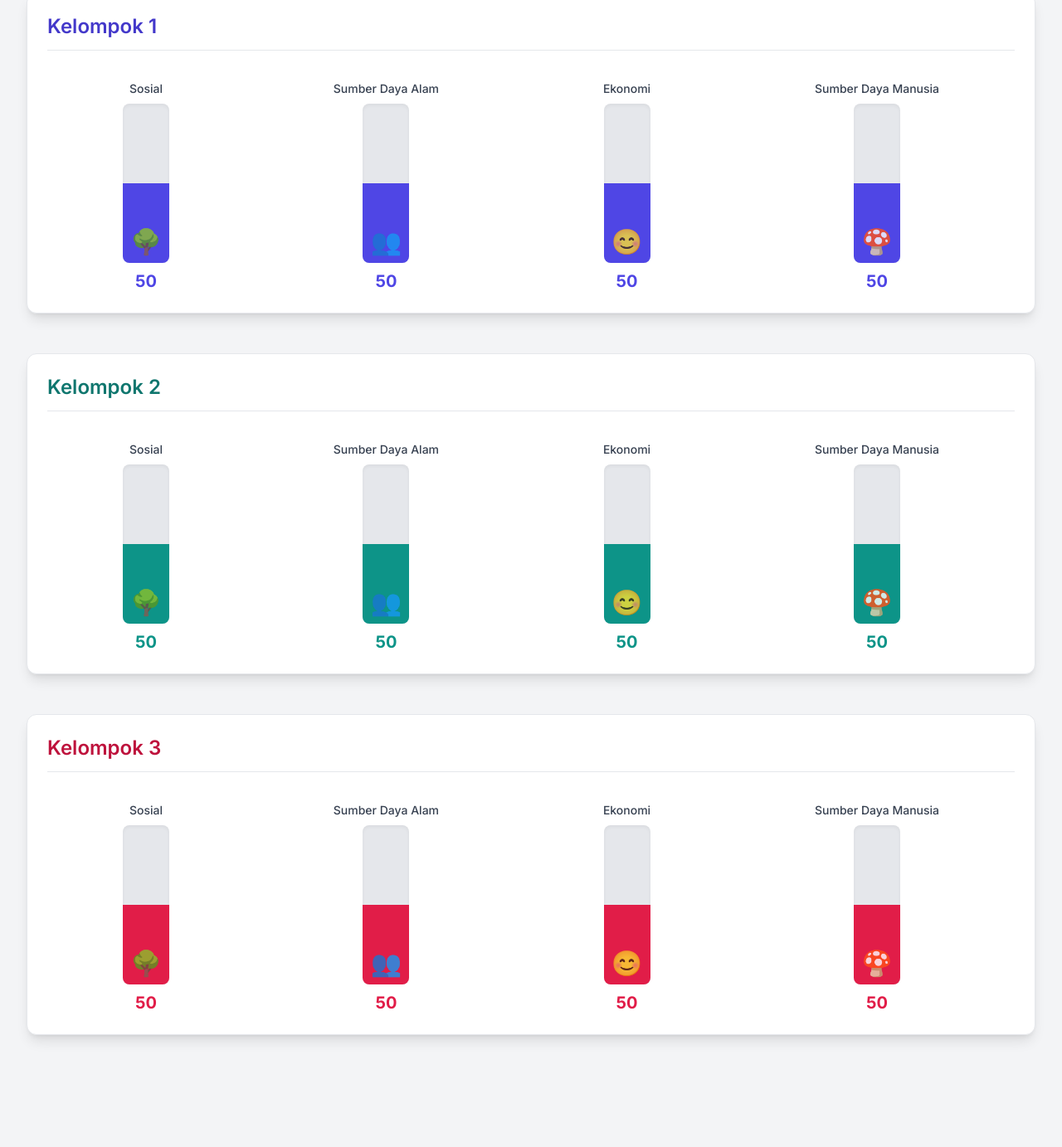
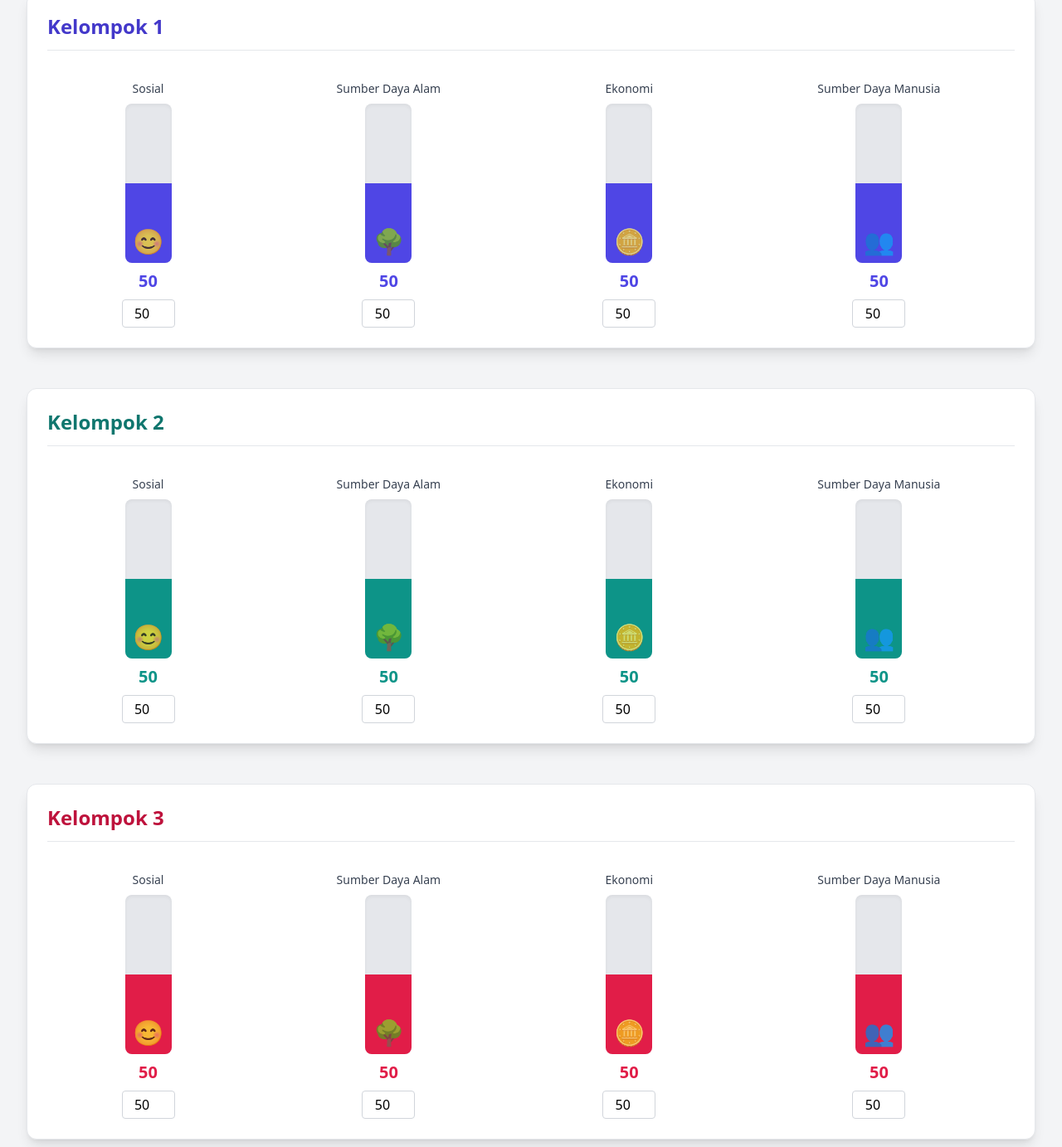
Before and after one commit to Thoriqfm/Build-a-Country, a plain HTML site: page index.html in a window 1280 px wide. Shown: the part 117-1500 px from the top of the page at 83% size. Before the commit the page ends 1397 px from the top, so only its background shows below. Drawn offline with nearby package versions, Linux system fonts and the light colour scheme.

Commit message:
Refactor index.html for improved structure and styling
Updated the HTML structure and improved the styling for groups, including input types and classes.

```diff
--- a/index.html
+++ b/index.html
@@ -6,17 +6,17 @@
     <meta name="viewport" content="width=device-width, initial-scale=1.0">
     <title>Build a Country</title>
     <script src="https://cdn.tailwindcss.com"></script>
-    <script src="script.js" defer></script>
-    <link rel="stylesheet" href="style.css">
+    <link rel="stylesheet" href="styles.css">
+    <script src="script.js"></script>
 </head>
 
 <body class="bg-gray-100">
-
     <div class="container max-w-7xl mx-auto p-4 sm:p-8">
         <h1 class="text-3xl font-bold text-center text-gray-800 mb-10">
             Build a Country
         </h1>
         <div class="space-y-12">
+            <!-- Kelompok 1 -->
             <div class="bg-white p-6 rounded-xl shadow-lg border border-gray-200">
                 <h2 class="text-2xl font-semibold text-indigo-700 mb-5 border-b border-gray-200 pb-3">
                     Kelompok 1
@@ -27,12 +27,14 @@
                         <div id="track-g1-i-a"
                             class="diagram-track w-14 h-48 bg-gray-200 rounded-lg overflow-hidden relative cursor-pointer shadow-inner">
                             <div id="fill-g1-i-a"
-                                class="absolute bottom-0 left-0 w-full bg-indigo-600 transition-colors duration-150"
+                                class="absolute bottom-0 left-0 w-full bg-indigo-600 transition-all duration-300"
                                 style="height: 50%;"></div>
-                            <div class="absolute bottom-2 left-0 w-full text-center text-3xl opacity-80"><span>🌳</span>
+                            <div class="absolute bottom-2 left-0 w-full text-center text-3xl opacity-80"><span>😊</span>
                             </div>
                         </div>
                         <span id="val-g1-i-a" class="text-xl font-bold text-indigo-600">50</span>
+                        <input type="number" id="input-g1-i-a" min="0" max="100" value="50"
+                            class="w-16 px-2 py-1 text-center border border-gray-300 rounded focus:outline-none focus:ring-2 focus:ring-indigo-500">
                         <input type="range" id="g1-i-a" min="0" max="100" value="50" class="sr-only">
                     </div>
                     <div class="flex flex-col items-center space-y-2">
@@ -40,12 +42,14 @@
                         <div id="track-g1-i-b"
                             class="diagram-track w-14 h-48 bg-gray-200 rounded-lg overflow-hidden relative cursor-pointer shadow-inner">
                             <div id="fill-g1-i-b"
-                                class="absolute bottom-0 left-0 w-full bg-indigo-600 transition-colors duration-150"
+                                class="absolute bottom-0 left-0 w-full bg-indigo-600 transition-all duration-300"
                                 style="height: 50%;"></div>
-                            <div class="absolute bottom-2 left-0 w-full text-center text-3xl opacity-80"><span>👥</span>
+                            <div class="absolute bottom-2 left-0 w-full text-center text-3xl opacity-80"><span>🌳</span>
                             </div>
                         </div>
                         <span id="val-g1-i-b" class="text-xl font-bold text-indigo-600">50</span>
+                        <input type="number" id="input-g1-i-b" min="0" max="100" value="50"
+                            class="w-16 px-2 py-1 text-center border border-gray-300 rounded focus:outline-none focus:ring-2 focus:ring-indigo-500">
                         <input type="range" id="g1-i-b" min="0" max="100" value="50" class="sr-only">
                     </div>
                     <div class="flex flex-col items-center space-y-2">
@@ -53,12 +57,14 @@
                         <div id="track-g1-i-c"
                             class="diagram-track w-14 h-48 bg-gray-200 rounded-lg overflow-hidden relative cursor-pointer shadow-inner">
                             <div id="fill-g1-i-c"
-                                class="absolute bottom-0 left-0 w-full bg-indigo-600 transition-colors duration-150"
+                                class="absolute bottom-0 left-0 w-full bg-indigo-600 transition-all duration-300"
                                 style="height: 50%;"></div>
-                            <div class="absolute bottom-2 left-0 w-full text-center text-3xl opacity-80"><span>😊</span>
+                            <div class="absolute bottom-2 left-0 w-full text-center text-3xl opacity-80"><span>🪙</span>
                             </div>
                         </div>
                         <span id="val-g1-i-c" class="text-xl font-bold text-indigo-600">50</span>
+                        <input type="number" id="input-g1-i-c" min="0" max="100" value="50"
+                            class="w-16 px-2 py-1 text-center border border-gray-300 rounded focus:outline-none focus:ring-2 focus:ring-indigo-500">
                         <input type="range" id="g1-i-c" min="0" max="100" value="50" class="sr-only">
                     </div>
                     <div class="flex flex-col items-center space-y-2">
@@ -66,16 +72,20 @@
                         <div id="track-g1-i-d"
                             class="diagram-track w-14 h-48 bg-gray-200 rounded-lg overflow-hidden relative cursor-pointer shadow-inner">
                             <div id="fill-g1-i-d"
-                                class="absolute bottom-0 left-0 w-full bg-indigo-600 transition-colors duration-150"
+                                class="absolute bottom-0 left-0 w-full bg-indigo-600 transition-all duration-300"
                                 style="height: 50%;"></div>
-                            <div class="absolute bottom-2 left-0 w-full text-center text-3xl opacity-80"><span>🍄</span>
+                            <div class="absolute bottom-2 left-0 w-full text-center text-3xl opacity-80"><span>👥</span>
                             </div>
                         </div>
                         <span id="val-g1-i-d" class="text-xl font-bold text-indigo-600">50</span>
+                        <input type="number" id="input-g1-i-d" min="0" max="100" value="50"
+                            class="w-16 px-2 py-1 text-center border border-gray-300 rounded focus:outline-none focus:ring-2 focus:ring-indigo-500">
                         <input type="range" id="g1-i-d" min="0" max="100" value="50" class="sr-only">
                     </div>
                 </div>
             </div>
+
+            <!-- Kelompok 2 -->
             <div class="bg-white p-6 rounded-xl shadow-lg border border-gray-200">
                 <h2 class="text-2xl font-semibold text-teal-700 mb-5 border-b border-gray-200 pb-3">
                     Kelompok 2
@@ -86,12 +96,14 @@
                         <div id="track-g2-i-a"
                             class="diagram-track w-14 h-48 bg-gray-200 rounded-lg overflow-hidden relative cursor-pointer shadow-inner">
                             <div id="fill-g2-i-a"
-                                class="absolute bottom-0 left-0 w-full bg-teal-600 transition-colors duration-150"
+                                class="absolute bottom-0 left-0 w-full bg-teal-600 transition-all duration-300"
                                 style="height: 50%;"></div>
-                            <div class="absolute bottom-2 left-0 w-full text-center text-3xl opacity-80"><span>🌳</span>
+                            <div class="absolute bottom-2 left-0 w-full text-center text-3xl opacity-80"><span>😊</span>
                             </div>
                         </div>
                         <span id="val-g2-i-a" class="text-xl font-bold text-teal-600">50</span>
+                        <input type="number" id="input-g2-i-a" min="0" max="100" value="50"
+                            class="w-16 px-2 py-1 text-center border border-gray-300 rounded focus:outline-none focus:ring-2 focus:ring-teal-500">
                         <input type="range" id="g2-i-a" min="0" max="100" value="50" class="sr-only">
                     </div>
                     <div class="flex flex-col items-center space-y-2">
@@ -99,12 +111,14 @@
                         <div id="track-g2-i-b"
                             class="diagram-track w-14 h-48 bg-gray-200 rounded-lg overflow-hidden relative cursor-pointer shadow-inner">
                             <div id="fill-g2-i-b"
-                                class="absolute bottom-0 left-0 w-full bg-teal-600 transition-colors duration-150"
+                                class="absolute bottom-0 left-0 w-full bg-teal-600 transition-all duration-300"
                                 style="height: 50%;"></div>
-                            <div class="absolute bottom-2 left-0 w-full text-center text-3xl opacity-80"><span>👥</span>
+                            <div class="absolute bottom-2 left-0 w-full text-center text-3xl opacity-80"><span>🌳</span>
                             </div>
                         </div>
                         <span id="val-g2-i-b" class="text-xl font-bold text-teal-600">50</span>
+                        <input type="number" id="input-g2-i-b" min="0" max="100" value="50"
+                            class="w-16 px-2 py-1 text-center border border-gray-300 rounded focus:outline-none focus:ring-2 focus:ring-teal-500">
                         <input type="range" id="g2-i-b" min="0" max="100" value="50" class="sr-only">
                     </div>
                     <div class="flex flex-col items-center space-y-2">
@@ -112,12 +126,14 @@
                         <div id="track-g2-i-c"
                             class="diagram-track w-14 h-48 bg-gray-200 rounded-lg overflow-hidden relative cursor-pointer shadow-inner">
                             <div id="fill-g2-i-c"
-                                class="absolute bottom-0 left-0 w-full bg-teal-600 transition-colors duration-150"
+                                class="absolute bottom-0 left-0 w-full bg-teal-600 transition-all duration-300"
                                 style="height: 50%;"></div>
-                            <div class="absolute bottom-2 left-0 w-full text-center text-3xl opacity-80"><span>😊</span>
+                            <div class="absolute bottom-2 left-0 w-full text-center text-3xl opacity-80"><span>🪙</span>
                             </div>
                         </div>
                         <span id="val-g2-i-c" class="text-xl font-bold text-teal-600">50</span>
+                        <input type="number" id="input-g2-i-c" min="0" max="100" value="50"
+                            class="w-16 px-2 py-1 text-center border border-gray-300 rounded focus:outline-none focus:ring-2 focus:ring-teal-500">
                         <input type="range" id="g2-i-c" min="0" max="100" value="50" class="sr-only">
                     </div>
                     <div class="flex flex-col items-center space-y-2">
@@ -125,16 +141,20 @@
                         <div id="track-g2-i-d"
                             class="diagram-track w-14 h-48 bg-gray-200 rounded-lg overflow-hidden relative cursor-pointer shadow-inner">
                             <div id="fill-g2-i-d"
-                                class="absolute bottom-0 left-0 w-full bg-teal-600 transition-colors duration-150"
+                                class="absolute bottom-0 left-0 w-full bg-teal-600 transition-all duration-300"
                                 style="height: 50%;"></div>
-                            <div class="absolute bottom-2 left-0 w-full text-center text-3xl opacity-80"><span>🍄</span>
+                            <div class="absolute bottom-2 left-0 w-full text-center text-3xl opacity-80"><span>👥</span>
                             </div>
                         </div>
                         <span id="val-g2-i-d" class="text-xl font-bold text-teal-600">50</span>
+                        <input type="number" id="input-g2-i-d" min="0" max="100" value="50"
+                            class="w-16 px-2 py-1 text-center border border-gray-300 rounded focus:outline-none focus:ring-2 focus:ring-teal-500">
                         <input type="range" id="g2-i-d" min="0" max="100" value="50" class="sr-only">
                     </div>
                 </div>
             </div>
+
+            <!-- Kelompok 3 -->
             <div class="bg-white p-6 rounded-xl shadow-lg border border-gray-200">
                 <h2 class="text-2xl font-semibold text-rose-700 mb-5 border-b border-gray-200 pb-3">
                     Kelompok 3
@@ -145,12 +165,14 @@
                         <div id="track-g3-i-a"
                             class="diagram-track w-14 h-48 bg-gray-200 rounded-lg overflow-hidden relative cursor-pointer shadow-inner">
                             <div id="fill-g3-i-a"
-                                class="absolute bottom-0 left-0 w-full bg-rose-600 transition-colors duration-150"
+                                class="absolute bottom-0 left-0 w-full bg-rose-600 transition-all duration-300"
                                 style="height: 50%;"></div>
-                            <div class="absolute bottom-2 left-0 w-full text-center text-3xl opacity-80"><span>🌳</span>
+                            <div class="absolute bottom-2 left-0 w-full text-center text-3xl opacity-80"><span>😊</span>
                             </div>
                         </div>
                         <span id="val-g3-i-a" class="text-xl font-bold text-rose-600">50</span>
+                        <input type="number" id="input-g3-i-a" min="0" max="100" value="50"
+                            class="w-16 px-2 py-1 text-center border border-gray-300 rounded focus:outline-none focus:ring-2 focus:ring-rose-500">
                         <input type="range" id="g3-i-a" min="0" max="100" value="50" class="sr-only">
                     </div>
                     <div class="flex flex-col items-center space-y-2">
@@ -158,12 +180,14 @@
                         <div id="track-g3-i-b"
                             class="diagram-track w-14 h-48 bg-gray-200 rounded-lg overflow-hidden relative cursor-pointer shadow-inner">
                             <div id="fill-g3-i-b"
-                                class="absolute bottom-0 left-0 w-full bg-rose-600 transition-colors duration-150"
+                                class="absolute bottom-0 left-0 w-full bg-rose-600 transition-all duration-300"
                                 style="height: 50%;"></div>
-                            <div class="absolute bottom-2 left-0 w-full text-center text-3xl opacity-80"><span>👥</span>
+                            <div class="absolute bottom-2 left-0 w-full text-center text-3xl opacity-80"><span>🌳</span>
                             </div>
                         </div>
                         <span id="val-g3-i-b" class="text-xl font-bold text-rose-600">50</span>
+                        <input type="number" id="input-g3-i-b" min="0" max="100" value="50"
+                            class="w-16 px-2 py-1 text-center border border-gray-300 rounded focus:outline-none focus:ring-2 focus:ring-rose-500">
                         <input type="range" id="g3-i-b" min="0" max="100" value="50" class="sr-only">
                     </div>
                     <div class="flex flex-col items-center space-y-2">
@@ -171,12 +195,14 @@
                         <div id="track-g3-i-c"
                             class="diagram-track w-14 h-48 bg-gray-200 rounded-lg overflow-hidden relative cursor-pointer shadow-inner">
                             <div id="fill-g3-i-c"
-                                class="absolute bottom-0 left-0 w-full bg-rose-600 transition-colors duration-150"
+                                class="absolute bottom-0 left-0 w-full bg-rose-600 transition-all duration-300"
                                 style="height: 50%;"></div>
-                            <div class="absolute bottom-2 left-0 w-full text-center text-3xl opacity-80"><span>😊</span>
+                            <div class="absolute bottom-2 left-0 w-full text-center text-3xl opacity-80"><span>🪙</span>
                             </div>
                         </div>
                         <span id="val-g3-i-c" class="text-xl font-bold text-rose-600">50</span>
+                        <input type="number" id="input-g3-i-c" min="0" max="100" value="50"
+                            class="w-16 px-2 py-1 text-center border border-gray-300 rounded focus:outline-none focus:ring-2 focus:ring-rose-500">
                         <input type="range" id="g3-i-c" min="0" max="100" value="50" class="sr-only">
                     </div>
                     <div class="flex flex-col items-center space-y-2">
@@ -184,12 +210,14 @@
                         <div id="track-g3-i-d"
                             class="diagram-track w-14 h-48 bg-gray-200 rounded-lg overflow-hidden relative cursor-pointer shadow-inner">
                             <div id="fill-g3-i-d"
-                                class="absolute bottom-0 left-0 w-full bg-rose-600 transition-colors duration-150"
+                                class="absolute bottom-0 left-0 w-full bg-rose-600 transition-all duration-300"
                                 style="height: 50%;"></div>
-                            <div class="absolute bottom-2 left-0 w-full text-center text-3xl opacity-80"><span>🍄</span>
+                            <div class="absolute bottom-2 left-0 w-full text-center text-3xl opacity-80"><span>👥</span>
                             </div>
                         </div>
                         <span id="val-g3-i-d" class="text-xl font-bold text-rose-600">50</span>
+                        <input type="number" id="input-g3-i-d" min="0" max="100" value="50"
+                            class="w-16 px-2 py-1 text-center border border-gray-300 rounded focus:outline-none focus:ring-2 focus:ring-rose-500">
                         <input type="range" id="g3-i-d" min="0" max="100" value="50" class="sr-only">
                     </div>
                 </div>
```
